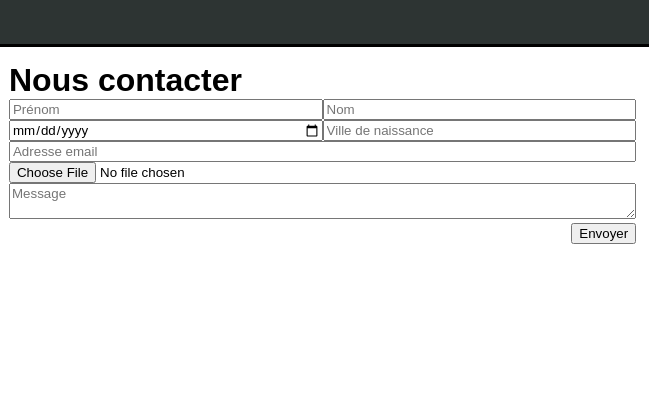
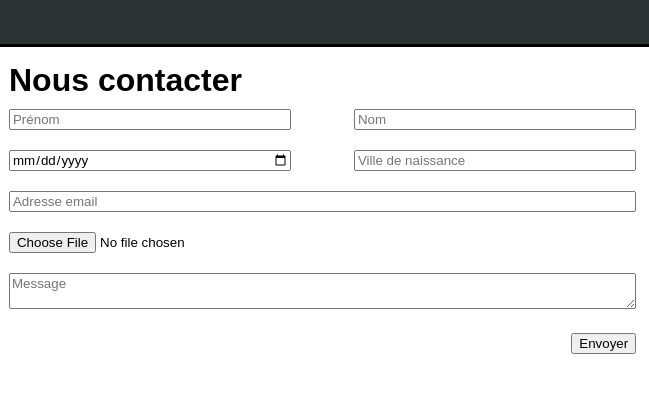
Before and after one commit to MaximeLeclet/hello-world, a plain HTML site: page Mustang/index.html in a window 1280 px wide. Shown: the part 975-1379 px from the top of the page, 631-1280 px from the left. Drawn offline with Linux system fonts and the light colour scheme.

Commit message:
Contenu total

```diff
--- a/Mustang/css/style.css
+++ b/Mustang/css/style.css
@@ -224,9 +224,22 @@ body{
 
 }
 
+#formulaire input, #formulaire textarea{
+
+    margin-bottom: 10px;
+    margin-top: 10px;
+
+}
+
 #formulaire #prenom, #formulaire #nom, #formulaire #date, #formulaire #ville{
 
-  width: 50%;
+  width: 45%;
+
+}
+
+#formulaire #prenom, #formulaire #date{
+
+  margin-right: 10%;
 
 }
 
```
